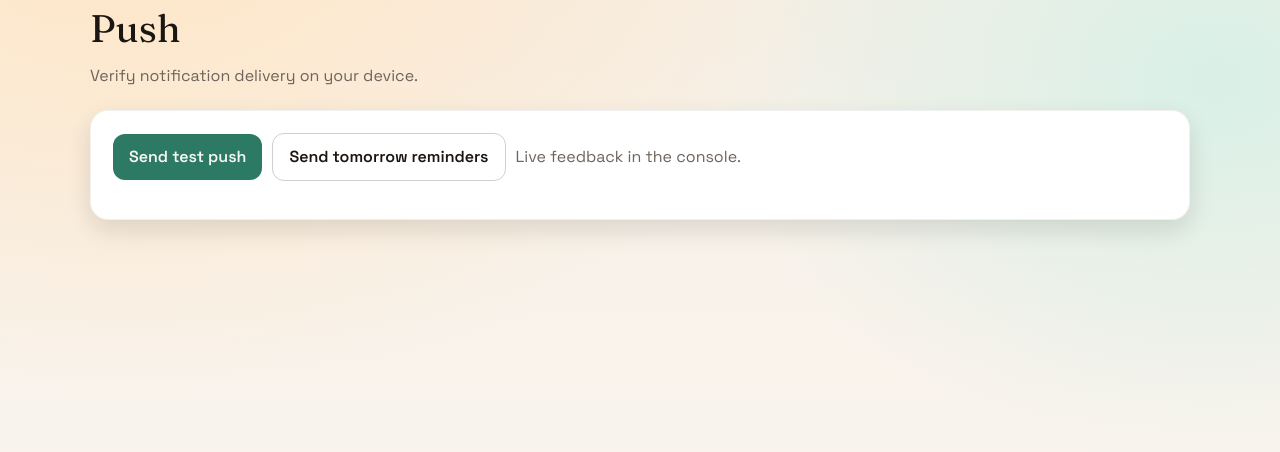
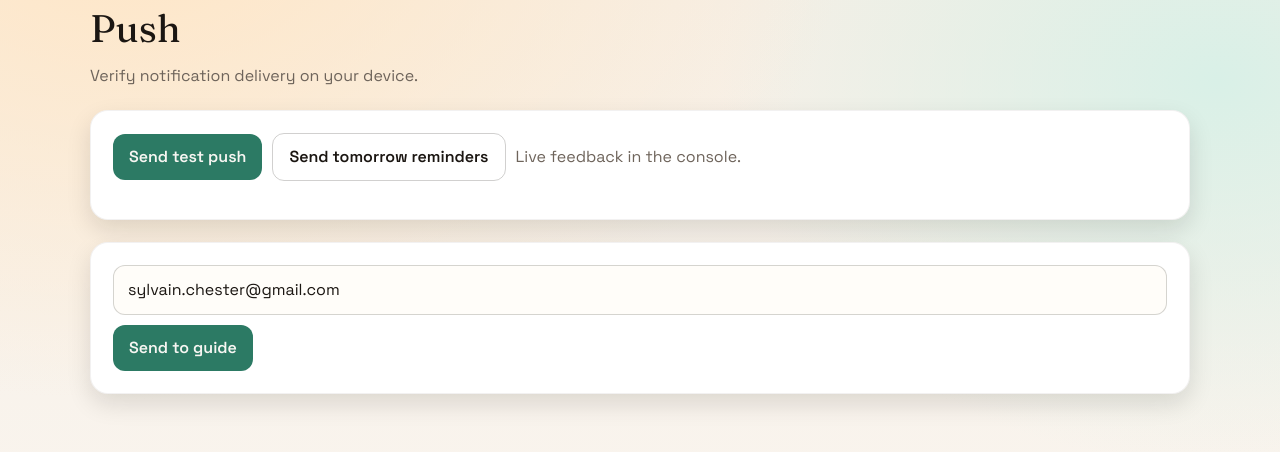
Before and after one commit to tetuatuappdev/guiding-admin, a Next.js app: page /push in a window 1280 px wide. Shown: the top 452 px of the page. Built offline with nearby package versions, Linux system fonts and the light colour scheme; no server answers.

Commit message:
Add send-to-guide push button

```diff
--- a/src/app/push/page.tsx
+++ b/src/app/push/page.tsx
@@ -5,6 +5,7 @@ import { apiPost } from "@/lib/api";
 
 export default function PushPage() {
   const [msg, setMsg] = useState<string>("");
+  const [email, setEmail] = useState("sylvain.chester@gmail.com");
 
   async function testPush() {
     setMsg("Sending…");
@@ -20,6 +21,16 @@ export default function PushPage() {
     setMsg("Sending reminders…");
     try {
       const out = await apiPost("/api/admin/reminders/tomorrow");
+      setMsg(JSON.stringify(out, null, 2));
+    } catch (e: any) {
+      setMsg(String(e?.message || e));
+    }
+  }
+
+  async function sendToUser() {
+    setMsg("Sending to guide…");
+    try {
+      const out = await apiPost("/api/admin/push/user", { email });
       setMsg(JSON.stringify(out, null, 2));
     } catch (e: any) {
       setMsg(String(e?.message || e));
@@ -48,6 +59,20 @@ export default function PushPage() {
         </div>
         <pre className="pre">{msg}</pre>
       </section>
+      <section className="card">
+        <div className="inline-actions" style={{ flexWrap: "wrap" }}>
+          <input
+            className="input"
+            value={email}
+            onChange={(e) => setEmail(e.target.value)}
+            placeholder="Guide email"
+            style={{ minWidth: 240 }}
+          />
+          <button className="button" onClick={sendToUser}>
+            Send to guide
+          </button>
+        </div>
+      </section>
     </div>
   );
 }
```
